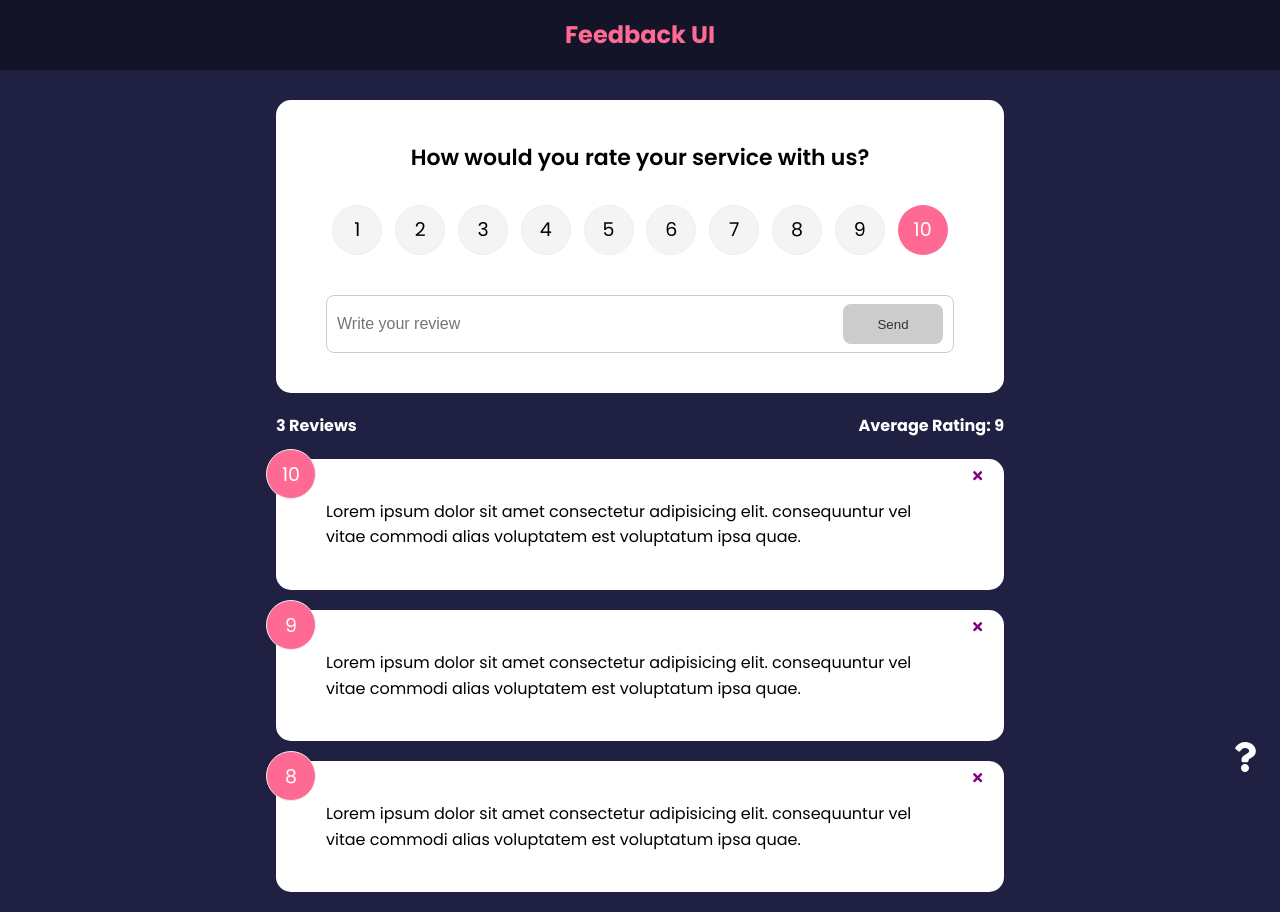
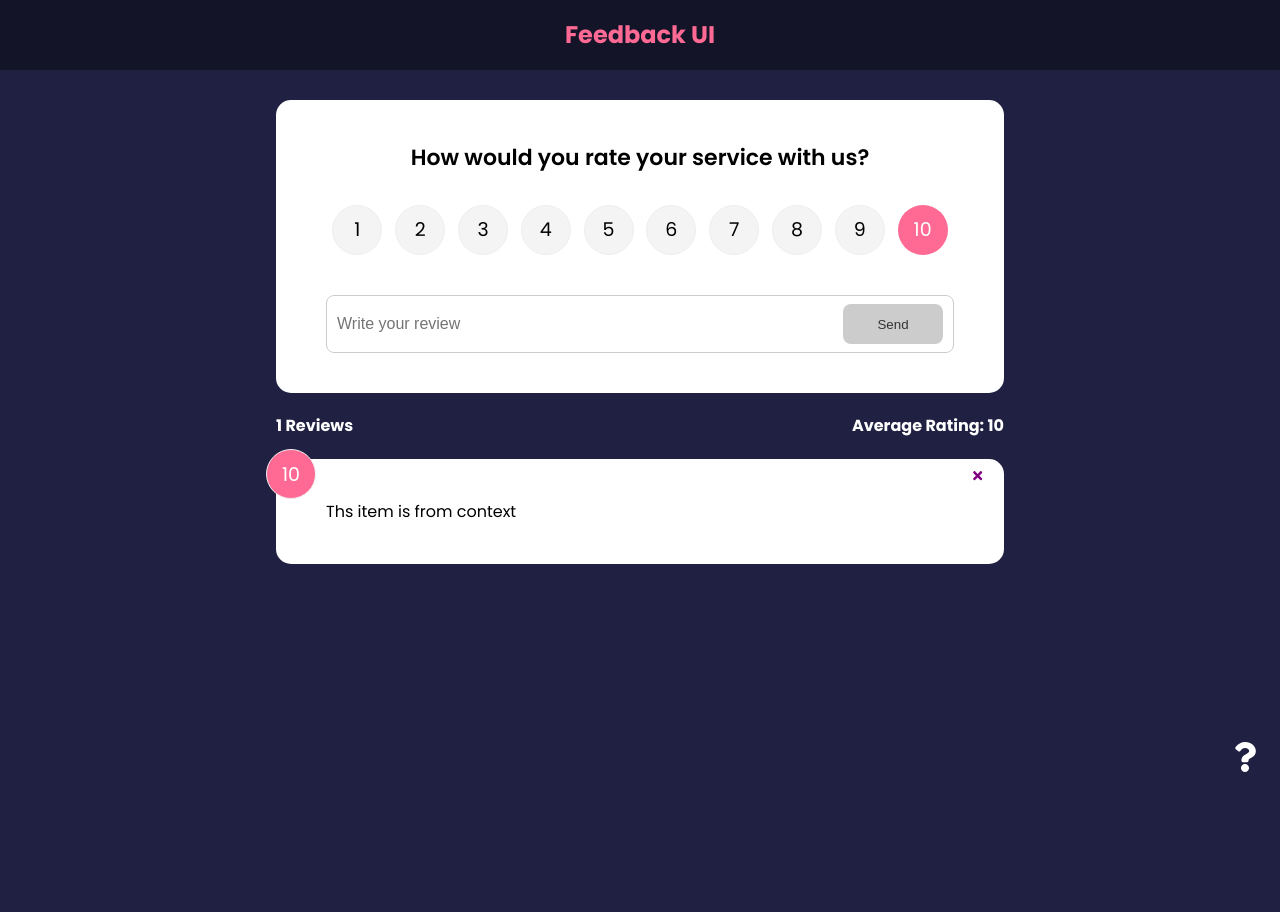
Before and after one commit to alejandrotoledoweb/feedback-app, a React (Create React App) app: page / in a window 1280 px wide. After the commit the page ends 800 px from the top, so only its background shows below. Built offline with nearby package versions, Linux system fonts and the light colour scheme; the HTML template or start-up script is replaced by a standard one.

Commit message:
add feedback from FeedbackContext in List and Stats components

```diff
--- a/src/App.js
+++ b/src/App.js
@@ -8,6 +8,7 @@
 import FeedbackData from './data/FeedbackData';
 import FeedbackForm from './components/FeedbackForm';
 import AboutPage from './pages/AboutPage';
+import { FeedbackProvider } from './context/FeedbackContext';
 
 function App() {
   const [feedback, setFeedback] = useState(FeedbackData);
@@ -25,7 +26,7 @@
     // console.log(newFeedback);
   };
   return (
-    <>
+    <FeedbackProvider>
       <Router>
         <Header />
         <div className="container">
@@ -49,7 +50,7 @@
           <AboutIconLink />
         </div>
       </Router>
-    </>
+    </FeedbackProvider>
   );
 }
 
--- a/src/components/FeedbackList.jsx
+++ b/src/components/FeedbackList.jsx
@@ -1,8 +1,11 @@
+import { useContext } from 'react';
+import FeedbackContext from '../context/FeedbackContext';
 import { motion, AnimatePresence } from 'framer-motion';
 import FeedbackItem from './FeedbackItems';
-import PropTypes from 'prop-types';
 
-function FeedbackList({ feedback, handleDelete }) {
+function FeedbackList({ handleDelete }) {
+  const { feedback } = useContext(FeedbackContext);
+
   if (!feedback || feedback.length === 0) {
     return <p>No Feedback Yet</p>;
   }
@@ -35,8 +38,8 @@
   // );
 }
 
-FeedbackList.propTypes = {
-  feedback: PropTypes.array.isRequired,
+// FeedbackList.propTypes = {
+//   feedback: PropTypes.array.isRequired,
 // feedback: PropTypes.arrayOf(
 //   PropTypes.shape({
 //     id: PropTypes.number.isRequired,
@@ -44,5 +47,5 @@
 //     text: PropTypes.string.isRequired,
 //   }),
 // ),
-};
+// };
 export default FeedbackList;
--- a/src/components/FeedbackStats.jsx
+++ b/src/components/FeedbackStats.jsx
@@ -1,6 +1,9 @@
 import PropTypes from 'prop-types';
+import { useContext } from 'react';
+import FeedbackContext from '../context/FeedbackContext';
 
-function FeedbackStats({ feedback }) {
+function FeedbackStats() {
+  const { feedback } = useContext(FeedbackContext);
   let average =
     feedback.reduce((acc, cur) => {
       return acc + cur.rating;
--- a/src/context/FeedbackContext.js
+++ b/src/context/FeedbackContext.js
@@ -20,3 +20,5 @@
     </FeedbackContext.Provider>
   );
 };
+
+export default FeedbackContext;
```
Lines whose indentation alone changed are shown as unchanged.
